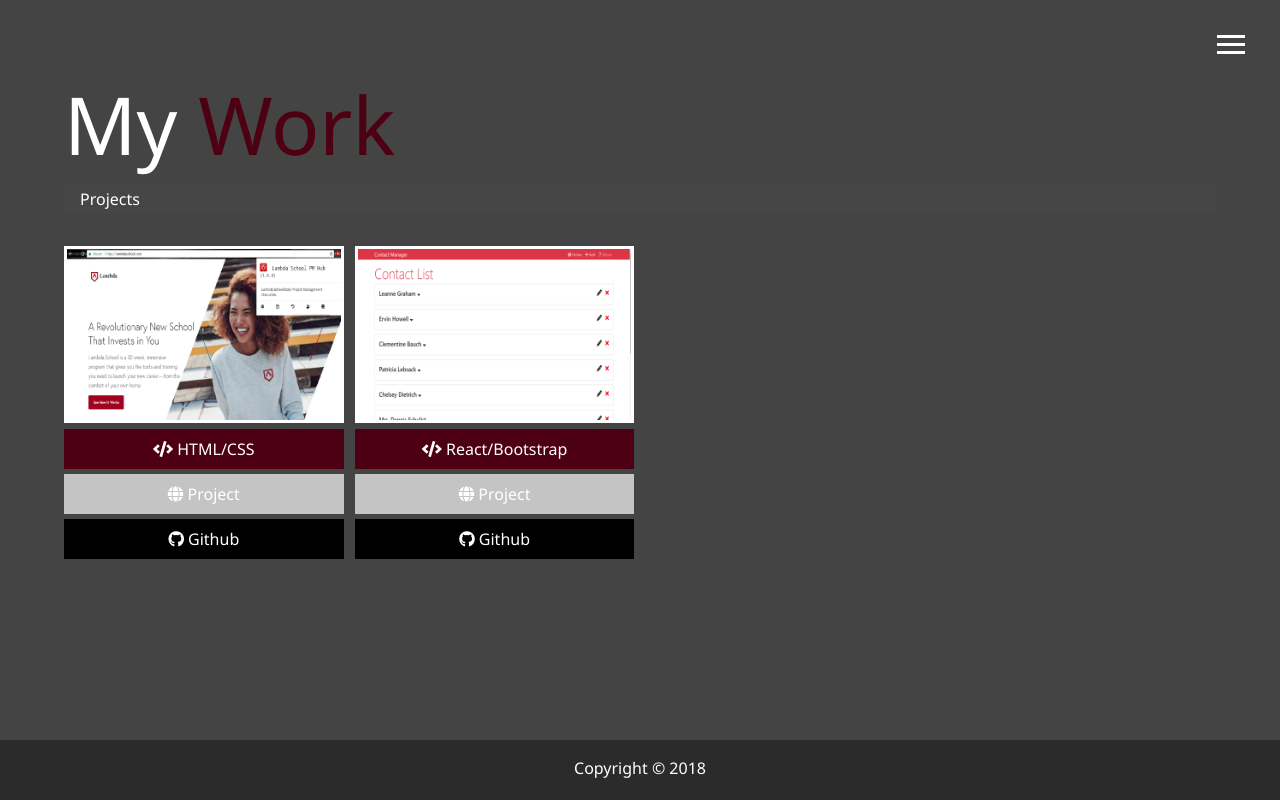
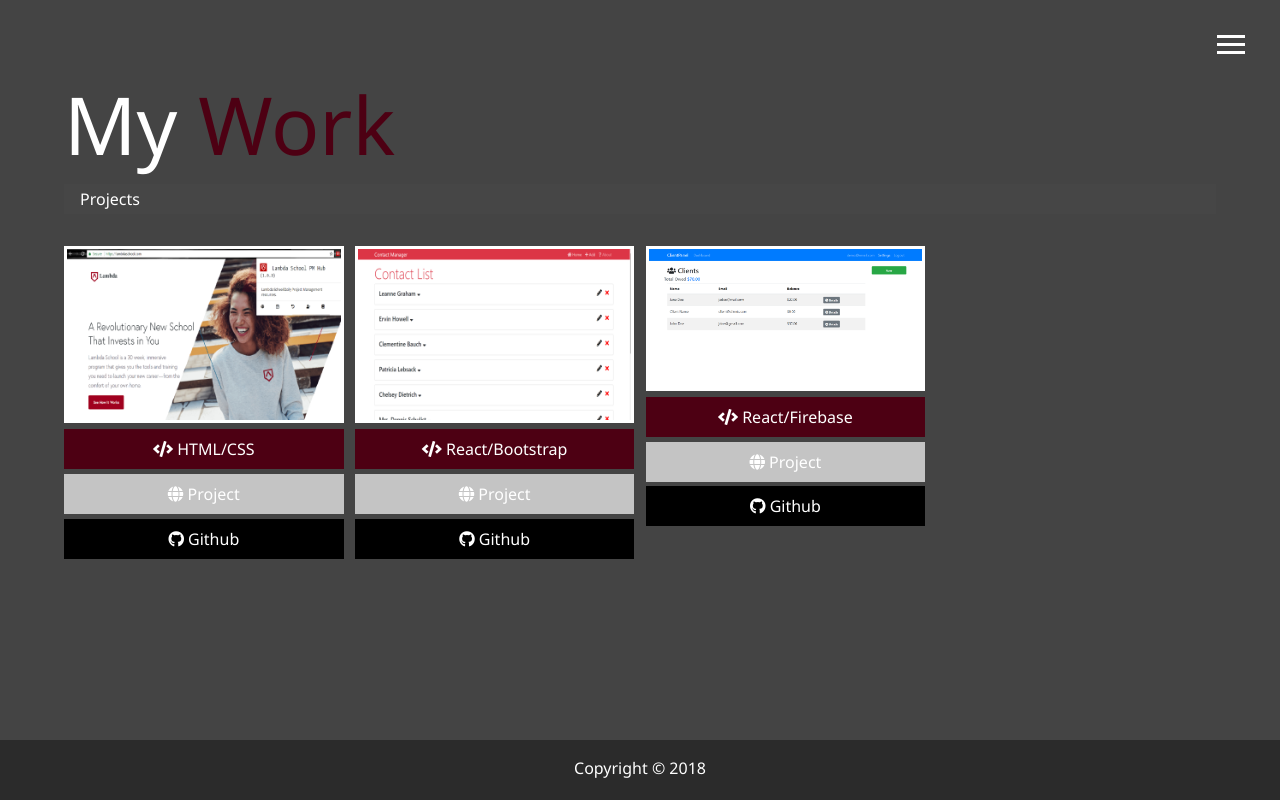
Before and after one commit to ChristopherBeards/portfolio, a website: page dist/work.html in a window 1280 px wide. Drawn offline with Linux system fonts and the light colour scheme.

Commit message:
Added project 3

```diff
--- a/dist/work.html
+++ b/dist/work.html
@@ -94,6 +94,22 @@
         </a>
       </div>
 
+      <!-- Project 3 -->
+      <div class="item">
+        <a href="https://react-client-panel-c9463.firebaseapp.com/" target="_blank">
+          <img src="img/projects/react-fb-clientpanel.png" alt="project">
+        </a>
+        <span class="btn-stack">
+          <i class="fas fa-code"></i> React/Firebase
+        </span>
+        <a href="https://react-client-panel-c9463.firebaseapp.com/" class="btn-light" target="_blank">
+          <i class="fas fa-globe"></i> Project
+        </a>
+        <a href="https://github.com/ChristopherBeards/react-fb-clientpanel" class="btn-dark" target="_blank">
+          <i class="fab fa-github"></i> Github
+        </a>
+      </div>
+
       <!-- END PROJECTS -->
     </div>
   </main>
```
Also changed, not shown: dist/img/projects/react-fb-clientpanel.png (added).
